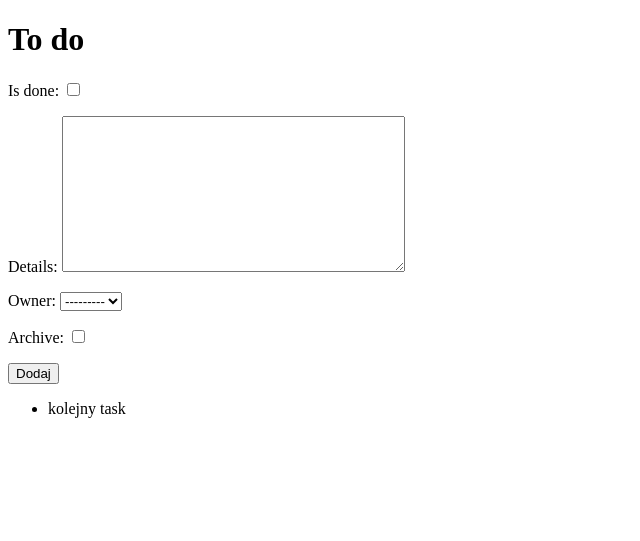
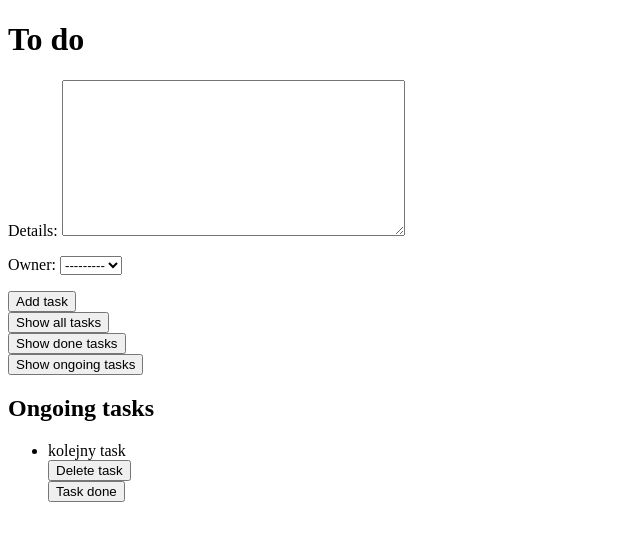
Before and after one commit to marcinkos1910/to_do_app, a Django app: page /todo/ in a window 1280 px wide. Shown: the top 541 px of the page, without its empty margins (0-640 px from the left). Run offline with Django 3.2, Linux system fonts and the light colour scheme; data comes from the database, SQL or seed files in the repository; both versions use the stored data as it was after the commit.

Commit message:
filtering tasks

```diff
--- a/todo/templates/to_do/todo.html
+++ b/todo/templates/to_do/todo.html
@@ -16,14 +16,42 @@
 <!--    # token that identifies user (by cookies)-->
     {{ form.as_p }}
 <!--    # display as separate paragraphs-->
-    <button type="submit">Dodaj</button>
+    <button type="submit">Add task</button>
+</form>
+    <form action="{% url 'todo:filter' 'all' %}" method="get">
+        {% csrf_token %}
+        <button type="submit">Show all tasks</button>
+    </form>
 
-</form>
+        <form action="{% url 'todo:filter' 'done' %}" method="get">
+        {% csrf_token %}
+        <button type="submit">Show done tasks</button>
+    </form>
+
+        <form action="{% url 'todo:filter' 'ongoing' %}" method="get">
+        {% csrf_token %}
+        <button type="submit">Show ongoing tasks</button>
+    </form>
+
+
+
+<h2>Ongoing tasks</h2>
+
 <ul>
     {% for task in task_list %}
 
     <li>
     {{ task }}
+        <form action="{% url 'todo:delete' task.pk %}" method="get">
+            {% csrf_token %}
+            <button type="submit">Delete task</button>
+        </form>
+<!--        <a href="{% url 'todo:delete' task.pk %}" >Delete task</a>-->
+        <form action="{% url 'todo:done' task.pk %}" method="post">
+            {% csrf_token %}
+<!--            <a href="{% url 'todo:done' task.pk %}">Task done</a>-->
+            <button type="submit" >Task done</button>
+        </form>
     </li>
 
     {% endfor %}
--- a/todo/urls.py
+++ b/todo/urls.py
@@ -5,4 +5,7 @@ from todo import views
 app_name = 'todo'
 urlpatterns = [
     path('', views.TaskView.as_view(), name='todo'),
+    path('<int:pk>', views.DeleteTaskView.as_view(), name='delete'),
+    path('done/<int:pk>', views.DoneTaskView.as_view(), name='done'),
+    path('filter/<str:filter>', views.TaskView.as_view(), name='filter'),
 ]
--- a/todo/views.py
+++ b/todo/views.py
@@ -1,17 +1,42 @@
+from django.http import HttpResponseRedirect
 from django.shortcuts import render
-from django.urls import reverse_lazy
-from django.views.generic import CreateView
+from django.urls import reverse_lazy, reverse
+from django.views import View
+from django.views.generic import CreateView, UpdateView
 
 from todo.models import Task
 
 
 class TaskView(CreateView):
     model = Task
-    fields = "__all__"  # " " - with them django doesn't check automatically if exist
+    fields = ['details', 'owner']  # " " - with them django doesn't check automatically if exist
     template_name = 'to_do/todo.html'
     success_url = reverse_lazy('todo:todo')
 
     def get_context_data(self, **kwargs):
+        filter_ = self.kwargs.get('filter', None)
         context = super().get_context_data(**kwargs)
-        context['task_list'] = Task.objects.filter(is_done=False, archive=False)
+        if filter_ is None or filter_ == 'ongoing':
+            context['task_list'] = Task.objects.filter(is_done=False, archive=False)
+        elif filter_ == 'all':
+            context['task_list'] = Task.objects.filter(archive=False)
+        elif filter_ == 'done':
+            context['task_list'] = Task.objects.filter(is_done=True, archive=False)
+
         return context
+
+
+class DeleteTaskView(View):
+    def get(self, request, pk):
+        task = Task.objects.get(pk=pk)
+        task.archive = True
+        task.save()
+        return HttpResponseRedirect(reverse('todo:todo'))
+
+
+class DoneTaskView(View):
+    def post(self, request, pk):
+        task = Task.objects.get(pk=pk)
+        task.is_done = True
+        task.save()
+        return HttpResponseRedirect(reverse('todo:todo'))
```
Also changed, not shown: db.sqlite3.
